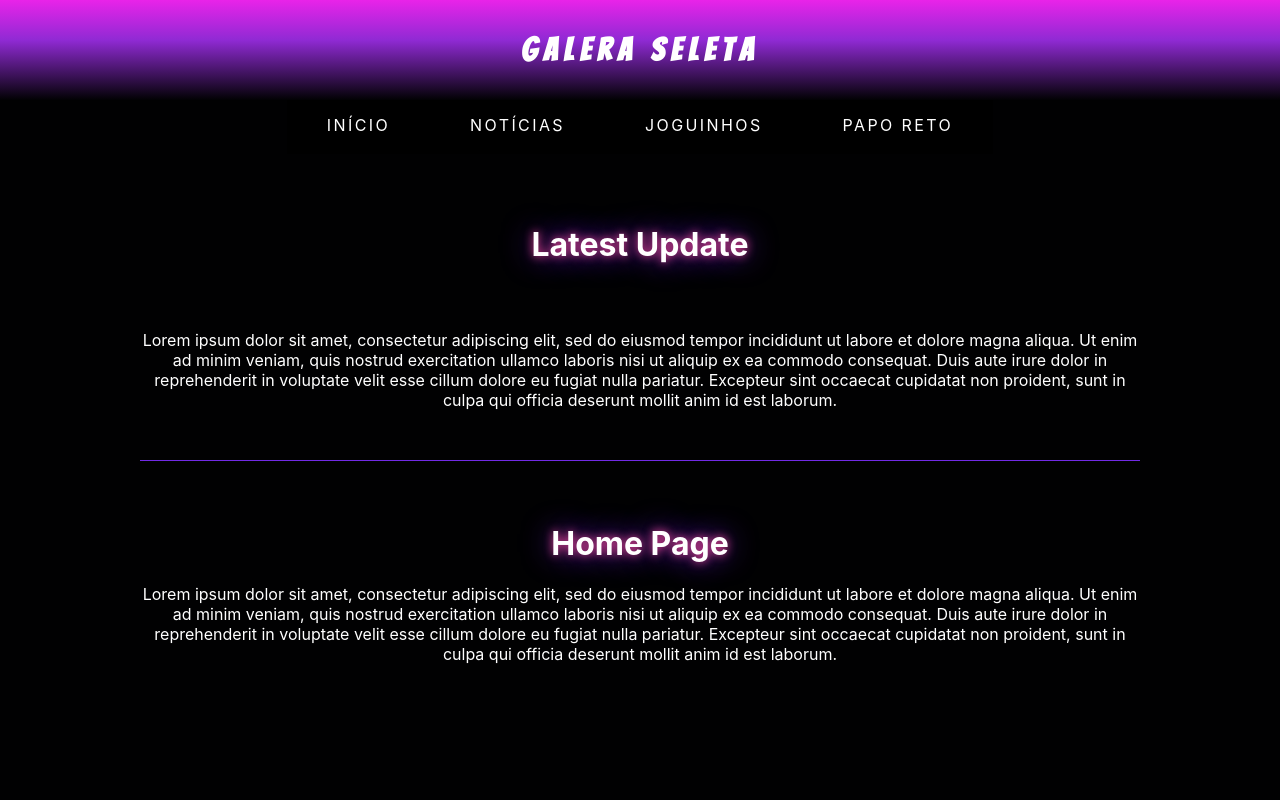
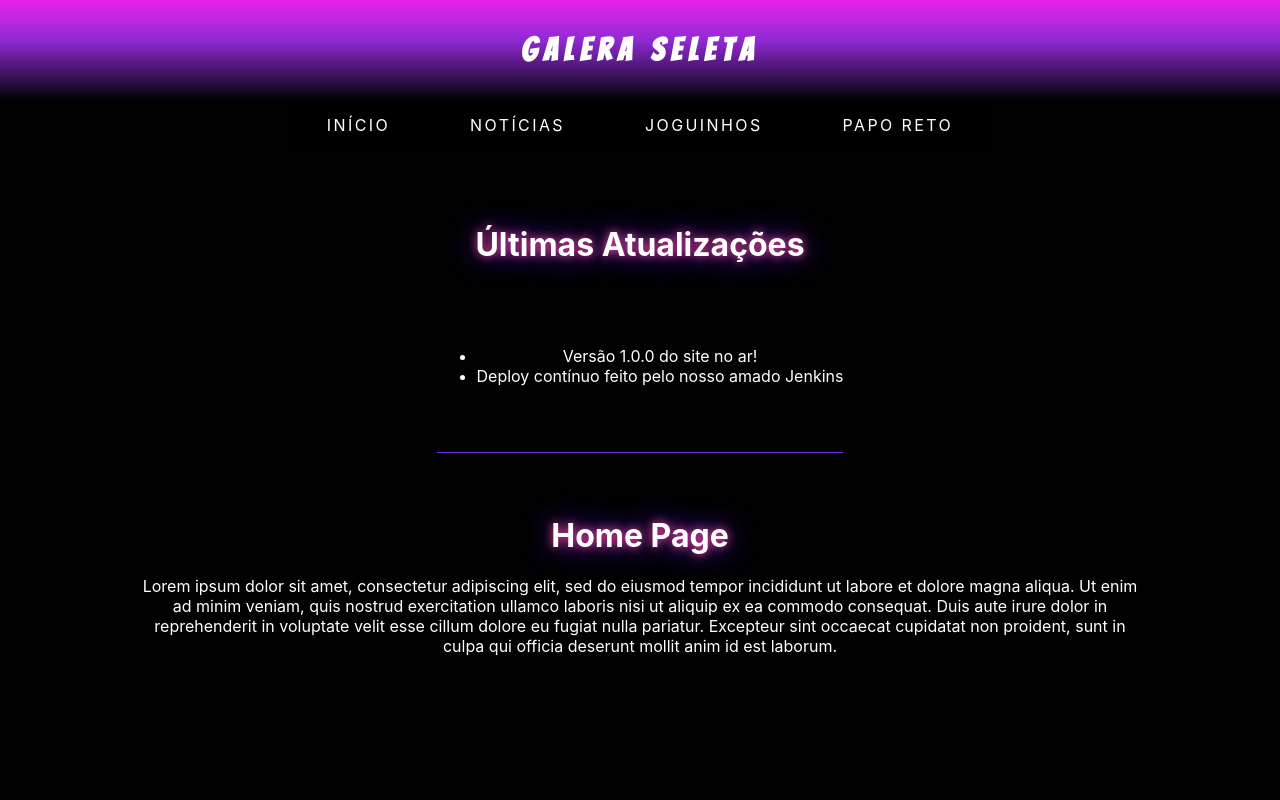
Before and after one commit to MarceloCSaad/galera_seleta, a React (Create React App) app: page / in a window 1280 px wide. Shown: the top 800 px of the page. Built offline with nearby package versions, Linux system fonts and the light colour scheme.

Commit message:
Updated components/First attempt to full deploy in AWS instance

```diff
--- a/src/Components/News/News.jsx
+++ b/src/Components/News/News.jsx
@@ -5,7 +5,7 @@ import './News.css';
 function News() {
   return (
     <>
-      <h1>News Page</h1>
+      <h1>Notícias</h1>
       <p>
         Lorem ipsum dolor sit amet, consectetur adipiscing elit, sed do eiusmod tempor incididunt ut labore et dolore magna aliqua. Ut enim ad minim veniam, quis nostrud exercitation ullamco laboris nisi ut aliquip ex ea commodo consequat. Duis aute irure dolor in reprehenderit in voluptate velit esse cillum dolore eu fugiat nulla pariatur. Excepteur sint occaecat cupidatat non proident, sunt in culpa qui officia deserunt mollit anim id est laborum.
       </p>
--- a/src/Components/NewsBox/NewsBox.jsx
+++ b/src/Components/NewsBox/NewsBox.jsx
@@ -6,9 +6,12 @@ function NewsBox() {
   return (
     <>
       <div className="news-box-container">
-          <h1>Latest Update</h1>
+          <h1>Últimas Atualizações</h1>
           <p>
-              Lorem ipsum dolor sit amet, consectetur adipiscing elit, sed do eiusmod tempor incididunt ut labore et dolore magna aliqua. Ut enim ad minim veniam, quis nostrud exercitation ullamco laboris nisi ut aliquip ex ea commodo consequat. Duis aute irure dolor in reprehenderit in voluptate velit esse cillum dolore eu fugiat nulla pariatur. Excepteur sint occaecat cupidatat non proident, sunt in culpa qui officia deserunt mollit anim id est laborum.
+            <ul>
+              <li>Versão 1.0.0 do site no ar!</li>
+              <li>Deploy contínuo feito pelo nosso amado Jenkins</li>
+            </ul>
           </p>
 
       </div>
```
Also changed, not shown: 2 other files (tests, documents, lock files or other folders).
